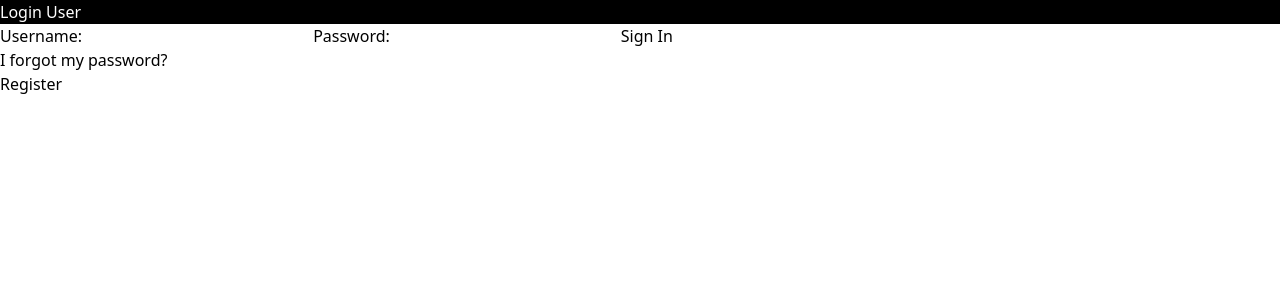
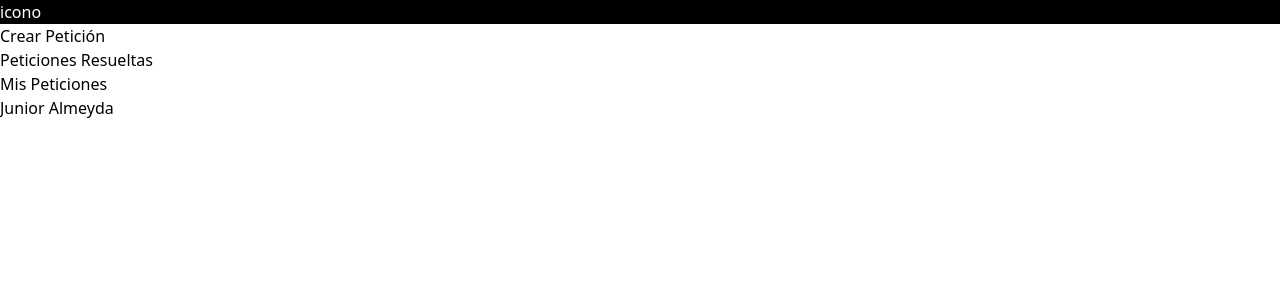
Before and after one commit to leutamo/conectatech, a React (Create React App) app: page / in a window 1280 px wide. Shown: the top 300 px of the page. Built offline with nearby package versions, Linux system fonts and the light colour scheme.

Commit message:
agrega header

```diff
--- a/src/App.js
+++ b/src/App.js
@@ -1,12 +1,16 @@
 import './App.css';
 import { Route, Routes } from 'react-router-dom';
+import { Link } from 'react-router-dom';
+import React, { useState } from 'react'
 
-import Login from './pages/login/Login.component';
+import Login from './pages/login/Login.component'
+import UserHeader from './pages/header/Header.component';
 
 function App() {
+  const [name, setName] = useState('Junior Almeyda')
   return (
     <Routes>
-      <Route exact path='/' element={<Login/>} />
+      <Route exact path='/' element={<UserHeader  name = { name }/>} />
     </Routes>
   );
 }
--- a/src/pages/header/Header.component.jsx
+++ b/src/pages/header/Header.component.jsx
@@ -1,9 +1,19 @@
-import React from "react";
 
-const Header = () => {
+const UserHeader = ({name}) => {
     return(
-        <h2 className="bg-black text-white">Header</h2>
+        <>
+            <header>
+                <nav>
+                    <ul>
+                        <li className="bg-black text-white">icono</li>
+                        <li>Crear Petición</li>
+                        <li>Peticiones Resueltas</li>
+                        <li>Mis Peticiones</li>
+                        <li>{name}</li>
+                    </ul>
+                </nav>
+            </header>
+        </>
     );
 }
-
-export default Header;
+export default UserHeader;
```
